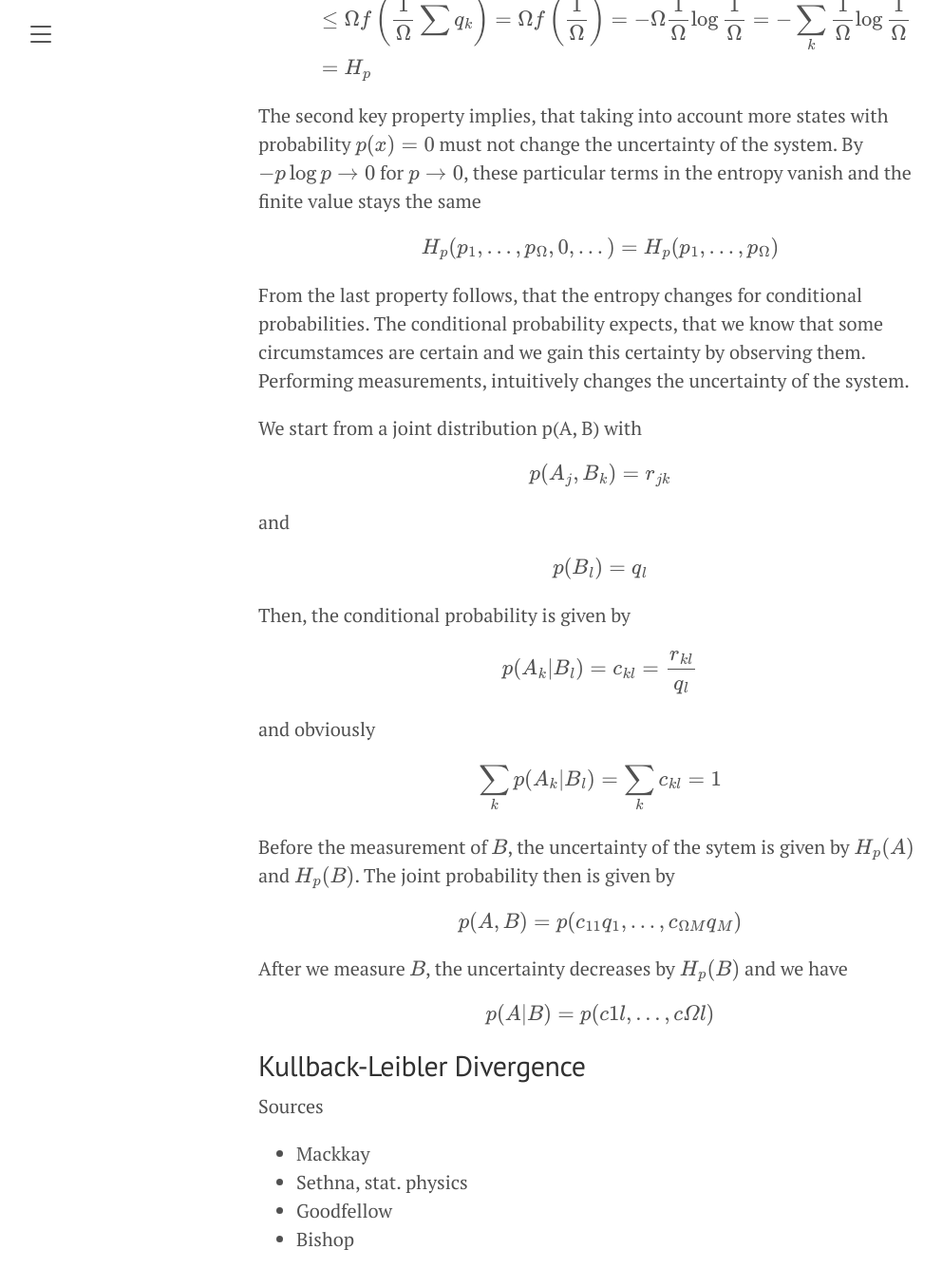
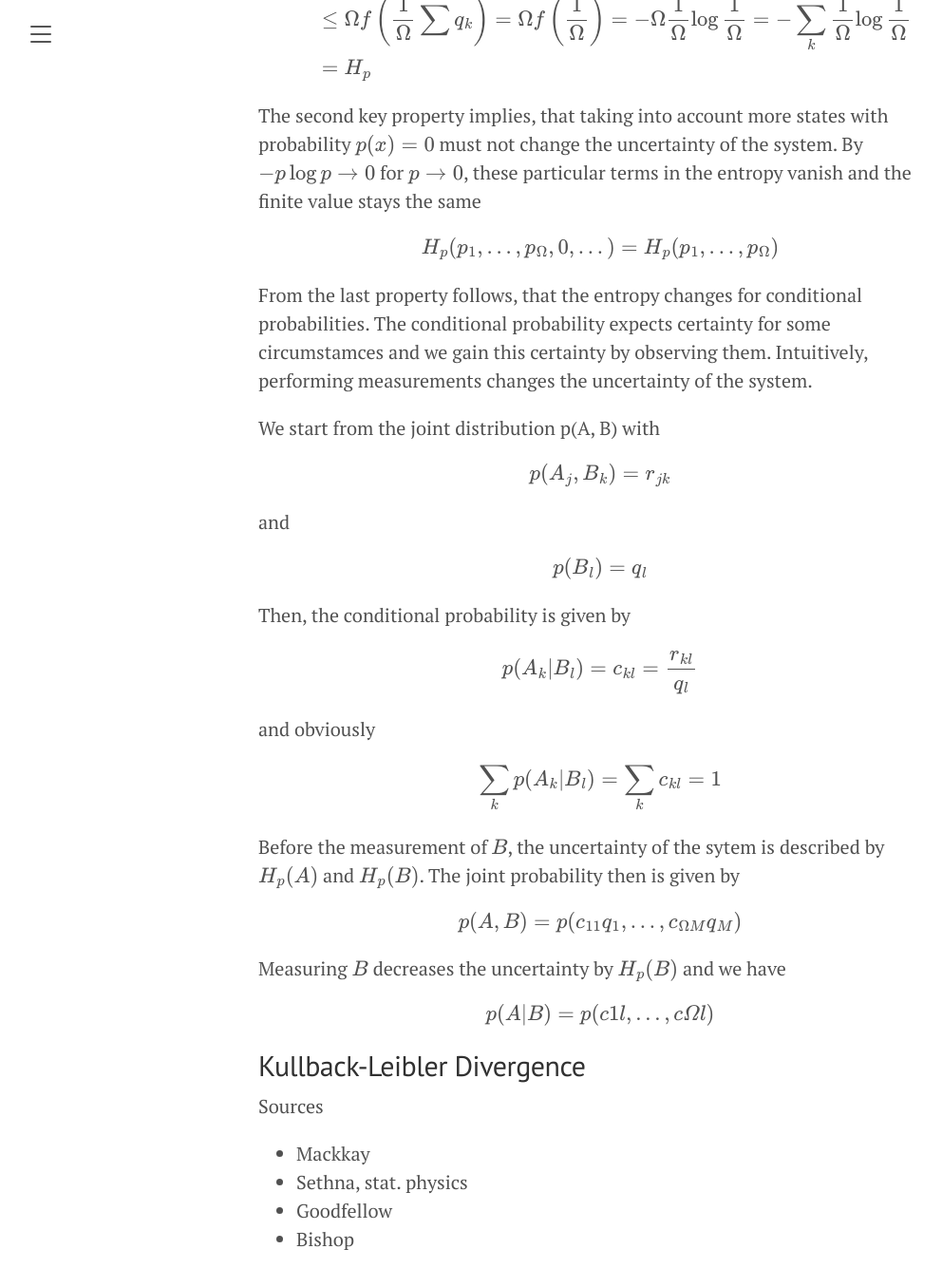
Before and after one commit to BLyndon/bayesian_methods, a Jekyll site: the page built from docs/_posts/2020-07-30-information_theory.md, in a window 1280 px wide and 1400 px high, scrolled down 1646 px. Shown: the top 1355 px of the window at 95% size, without its empty margins (8-1000 px from the left). Built offline with Jekyll 4.4.1, drawn with Linux system fonts in a browser that asks for light colours; some of the changed text lies outside the part shown.

```diff
--- a/docs/_posts/2020-07-30-information_theory.md
+++ b/docs/_posts/2020-07-30-information_theory.md
@@ -49,9 +49,9 @@
     H_p(p_1, ..., p_\Omega, 0, ...) = H_p(p_1, ..., p_\Omega)
 $$
 
-From the last property follows, that the entropy changes for conditional probabilities. The conditional probability expects, that we know that some circumstamces are certain and we gain this certainty by observing them. Performing measurements, intuitively changes the uncertainty of the system.
+From the last property follows, that the entropy changes for conditional probabilities. The conditional probability expects certainty for some circumstamces and we gain this certainty by observing them. Intuitively, performing measurements changes the uncertainty of the system.
 
-We start from a joint distribution p(A, B) with
+We start from the joint distribution p(A, B) with
 
 $$
     p(A_j, B_k) = r_{jk}
@@ -75,13 +75,13 @@
     \sum_k p(A_k|B_l) = \sum_k c_{kl} = 1
 $$
 
-Before the measurement of $$B$$, the uncertainty of the sytem is given by $$H_p(A)$$ and $$H_p(B)$$. The joint probability then is given by
+Before the measurement of $$B$$, the uncertainty of the sytem is described by $$H_p(A)$$ and $$H_p(B)$$. The joint probability then is given by
 
 $$
     p(A, B) = p(c_{11} q_1, ... , c_{\Omega M}q_M)
 $$
 
-After we measure $$B$$, the uncertainty decreases by $$H_p(B)$$ and we have
+Measuring $$B$$ decreases the uncertainty by $$H_p(B)$$ and we have
 
 $$
     p(A|B) = p(c1l, . . . , cΩl)
```
Also changed, not shown: other parts of docs/_posts/2020-07-30-information_theory.md (+2 -2 lines).
